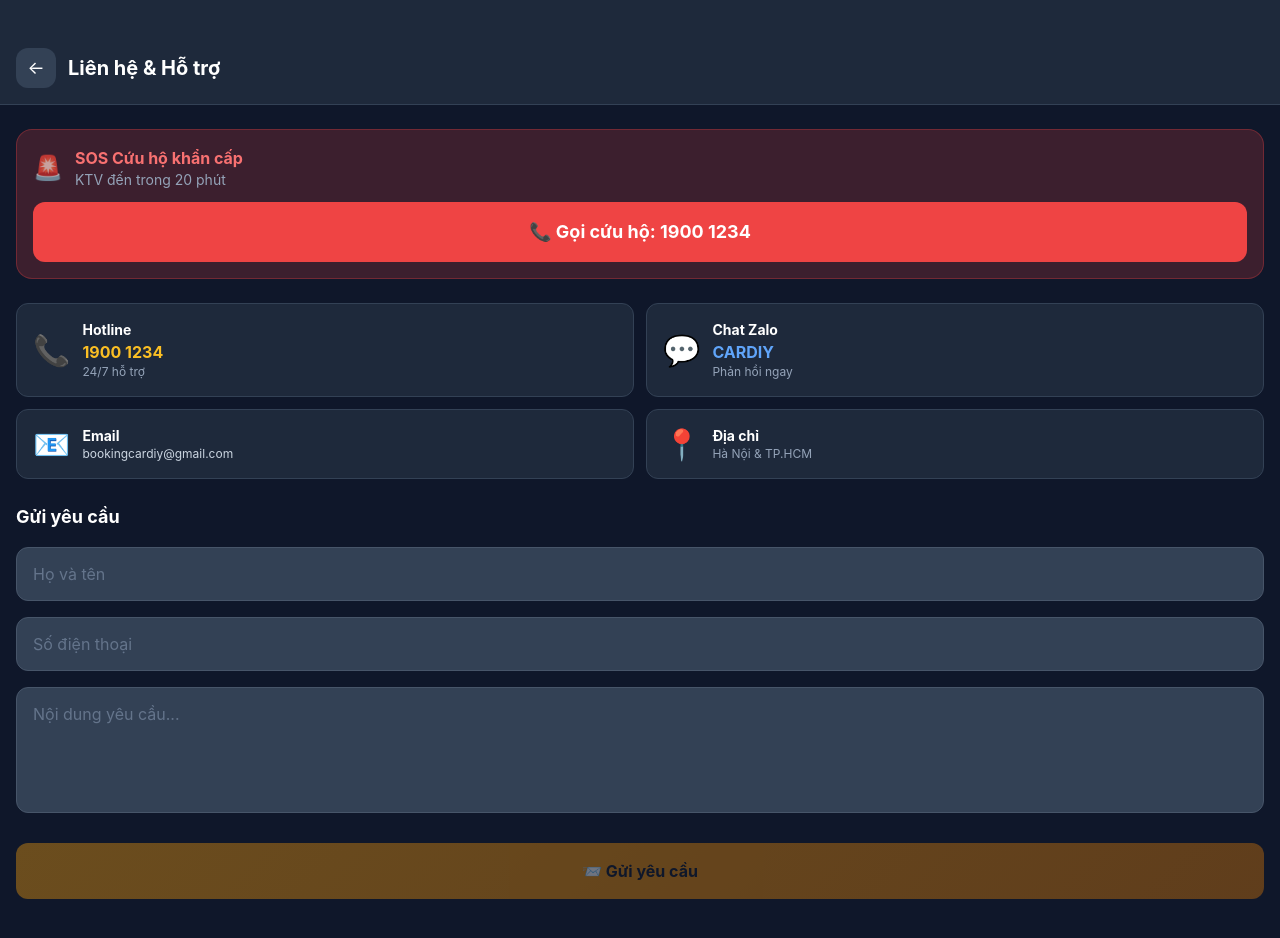
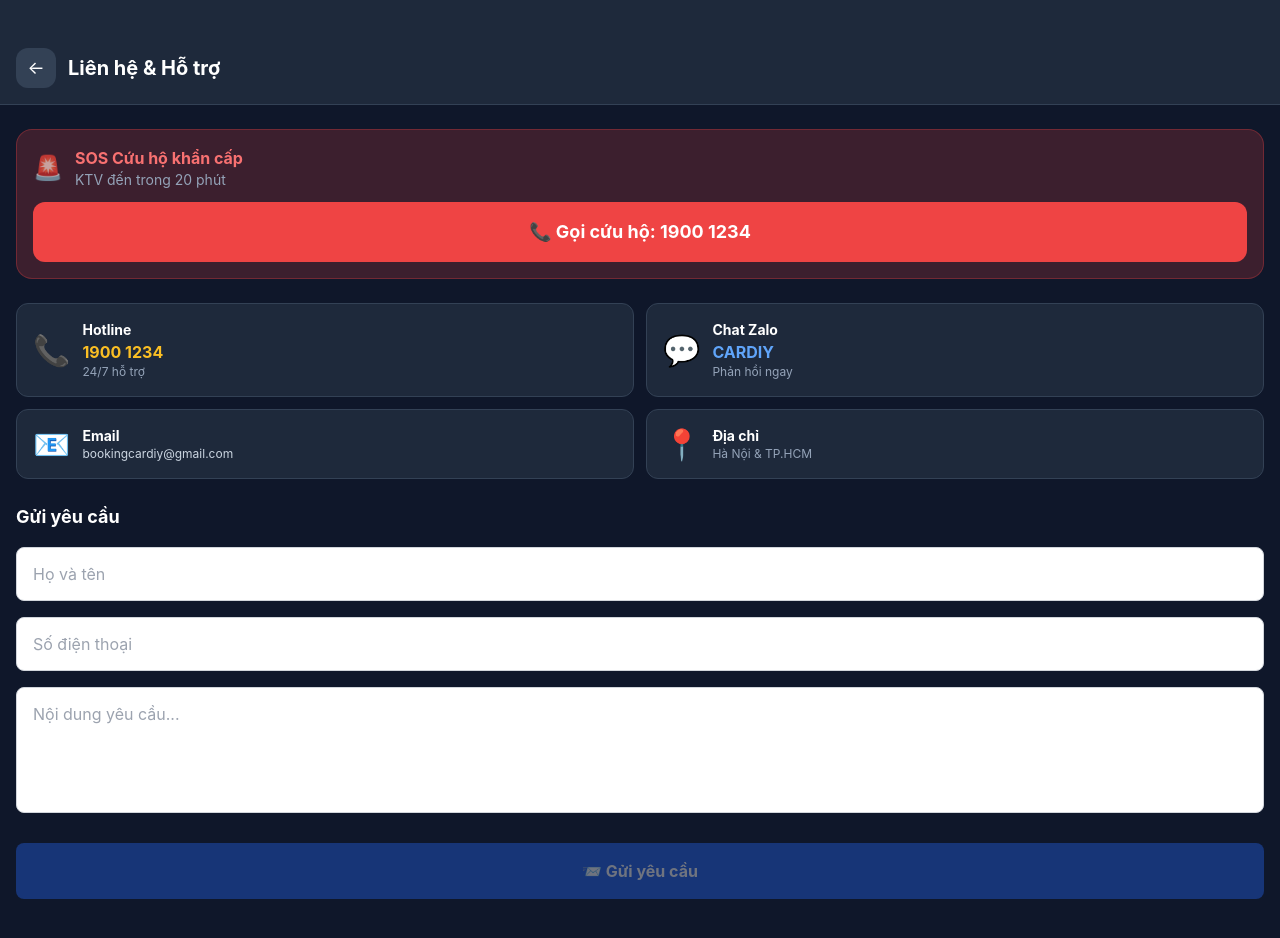
Before and after one commit to philonggroup/cardiy-platform, a Next.js app: page /contact in a window 1280 px wide. Shown: the top 938 px of the page. Built offline with nearby package versions, Linux system fonts and the light colour scheme.

Commit message:
redesign: doi giao dien sang trang trang - White Theme (Wrench-style)

```diff
--- a/app/globals.css
+++ b/app/globals.css
@@ -2,17 +2,168 @@
 @tailwind components;
 @tailwind utilities;
 
+/* =====================================================
+   CARDIY - White Theme (inspired by Wrench.com)
+   Clean, professional, white background
+   ===================================================== */
+
 * { box-sizing: border-box; margin: 0; padding: 0; }
-body { font-family: -apple-system, BlinkMacSystemFont, 'Inter', sans-serif; background: #0F172A; color: #F1F5F9; min-height: 100vh; -webkit-font-smoothing: antialiased; }
+
+body {
+    font-family: -apple-system, BlinkMacSystemFont, 'Inter', 'Segoe UI', sans-serif;
+    background: #FFFFFF;
+    color: #1a1a2e;
+    min-height: 100vh;
+    -webkit-font-smoothing: antialiased;
+}
+
 body { padding-top: env(safe-area-inset-top); padding-bottom: env(safe-area-inset-bottom); }
-::-webkit-scrollbar { width: 4px; } ::-webkit-scrollbar-thumb { background: #F59E0B; border-radius: 2px; }
-.spinner { width: 40px; height: 40px; border: 3px solid #334155; border-top-color: #F59E0B; border-radius: 50%; animation: spin 0.8s linear infinite; }
+
+/* Scrollbar */
+::-webkit-scrollbar { width: 4px; }
+::-webkit-scrollbar-thumb { background: #2563EB; border-radius: 2px; }
+
+/* Spinner */
+.spinner {
+    width: 40px; height: 40px;
+    border: 3px solid #E5E7EB;
+    border-top-color: #2563EB;
+    border-radius: 50%;
+    animation: spin 0.8s linear infinite;
+}
 @keyframes spin { to { transform: rotate(360deg); } }
-.btn-primary { background: linear-gradient(135deg, #F59E0B, #D97706); color: #0F172A; font-weight: 700; padding: 14px 24px; border-radius: 12px; border: none; cursor: pointer; font-size: 16px; width: 100%; display: flex; align-items: center; justify-content: center; gap: 8px; transition: all 0.2s; -webkit-tap-highlight-color: transparent; }
-.btn-primary:hover { transform: translateY(-1px); box-shadow: 0 8px 24px rgba(245,158,11,0.4); }
-.input-field { background: #334155; border: 1px solid #475569; border-radius: 12px; padding: 14px 16px; color: #F1F5F9; font-size: 16px; width: 100%; outline: none; transition: border-color 0.2s; }
-.input-field:focus { border-color: #F59E0B; }
-.input-field::placeholder { color: #64748B; }
-.bottom-nav { position: fixed; bottom: 0; left: 0; right: 0; background: #1E293B; border-top: 1px solid #334155; z-index: 50; padding-bottom: env(safe-area-inset-bottom); }
+
+/* Primary Button - Wrench blue style */
+.btn-primary {
+    background: #2563EB;
+    color: #FFFFFF;
+    font-weight: 700;
+    padding: 14px 24px;
+    border-radius: 8px;
+    border: none;
+    cursor: pointer;
+    font-size: 16px;
+    width: 100%;
+    display: flex;
+    align-items: center;
+    justify-content: center;
+    gap: 8px;
+    transition: all 0.2s;
+    -webkit-tap-highlight-color: transparent;
+}
+.btn-primary:hover {
+    background: #1D4ED8;
+    transform: translateY(-1px);
+    box-shadow: 0 8px 24px rgba(37,99,235,0.3);
+}
+
+/* Secondary Button */
+.btn-secondary {
+    background: #FFFFFF;
+    color: #2563EB;
+    font-weight: 600;
+    padding: 12px 24px;
+    border-radius: 8px;
+    border: 2px solid #2563EB;
+    cursor: pointer;
+    font-size: 16px;
+    transition: all 0.2s;
+}
+.btn-secondary:hover { background: #EFF6FF; }
+
+/* Input Fields */
+.input-field {
+    background: #FFFFFF;
+    border: 1.5px solid #D1D5DB;
+    border-radius: 8px;
+    padding: 14px 16px;
+    color: #111827;
+    font-size: 16px;
+    width: 100%;
+    outline: none;
+    transition: border-color 0.2s;
+}
+.input-field:focus { border-color: #2563EB; box-shadow: 0 0 0 3px rgba(37,99,235,0.1); }
+.input-field::placeholder { color: #9CA3AF; }
+
+/* Card */
+.card {
+    background: #FFFFFF;
+    border: 1px solid #E5E7EB;
+    border-radius: 12px;
+    box-shadow: 0 1px 4px rgba(0,0,0,0.06);
+}
+
+/* Section backgrounds */
+.bg-light { background: #F9FAFB; }
+.bg-white { background: #FFFFFF; }
+.bg-blue { background: #2563EB; color: #FFFFFF; }
+.bg-dark-nav { background: #1E293B; }
+
+/* Bottom Nav - white style */
+.bottom-nav {
+    position: fixed;
+    bottom: 0; left: 0; right: 0;
+    background: #FFFFFF;
+    border-top: 1px solid #E5E7EB;
+    z-index: 50;
+    padding-bottom: env(safe-area-inset-bottom);
+    box-shadow: 0 -2px 8px rgba(0,0,0,0.06);
+}
+
+/* Nav active state */
+.nav-active { color: #2563EB; }
+.nav-inactive { color: #9CA3AF; }
+
+/* Badge */
+.badge-blue { background: #DBEAFE; color: #1D4ED8; border-radius: 20px; padding: 4px 10px; font-size: 12px; font-weight: 600; }
+.badge-green { background: #D1FAE5; color: #065F46; border-radius: 20px; padding: 4px 10px; font-size: 12px; font-weight: 600; }
+.badge-yellow { background: #FEF3C7; color: #92400E; border-radius: 20px; padding: 4px 10px; font-size: 12px; font-weight: 600; }
+.badge-red { background: #FEE2E2; color: #991B1B; border-radius: 20px; padding: 4px 10px; font-size: 12px; font-weight: 600; }
+
+/* Text colors */
+.text-primary { color: #111827; }
+.text-secondary { color: #6B7280; }
+.text-blue { color: #2563EB; }
+.text-accent { color: #F59E0B; }
+
+/* Divider */
+.divider { border: none; border-top: 1px solid #E5E7EB; margin: 16px 0; }
+
+/* Pulse animation */
 .pulse-dot { animation: pulse 1.5s ease-in-out infinite; }
 @keyframes pulse { 0%, 100% { opacity: 1; } 50% { opacity: 0.5; } }
+
+/* Hero section */
+.hero-section {
+    background: #1E293B;
+    color: #FFFFFF;
+    padding: 60px 24px;
+}
+
+/* Trust strip */
+.trust-strip {
+    background: #1E293B;
+    color: #FFFFFF;
+    padding: 24px;
+    display: flex;
+    justify-content: space-around;
+    text-align: center;
+}
+
+/* Quote/CTA button - big blue like Wrench */
+.btn-cta {
+    background: #2563EB;
+    color: #FFFFFF;
+    font-weight: 700;
+    font-size: 18px;
+    padding: 18px 32px;
+    border-radius: 8px;
+    border: none;
+    cursor: pointer;
+    transition: background 0.2s;
+    display: inline-flex;
+    align-items: center;
+    gap: 10px;
+}
+.btn-cta:hover { background: #1D4ED8; }
```
